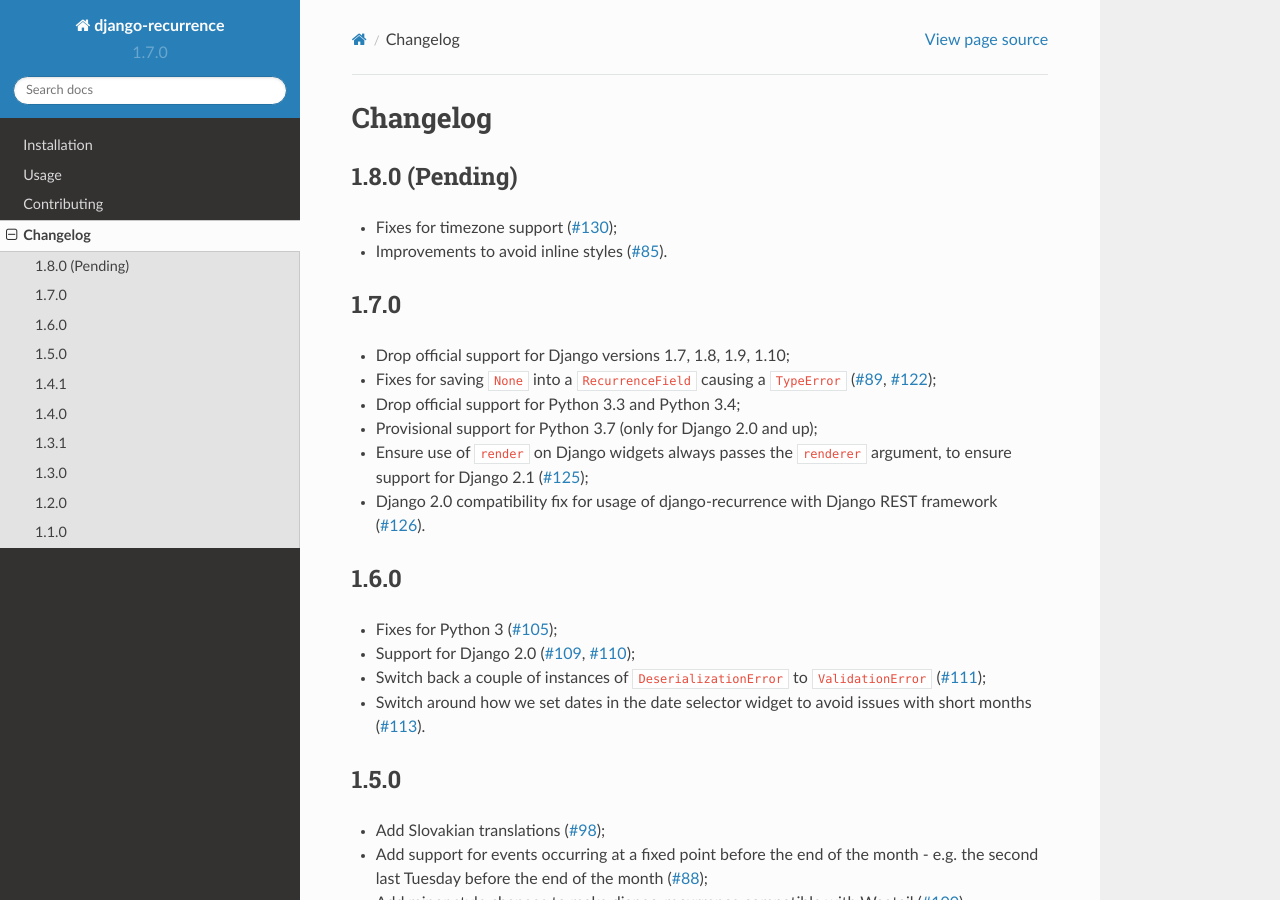
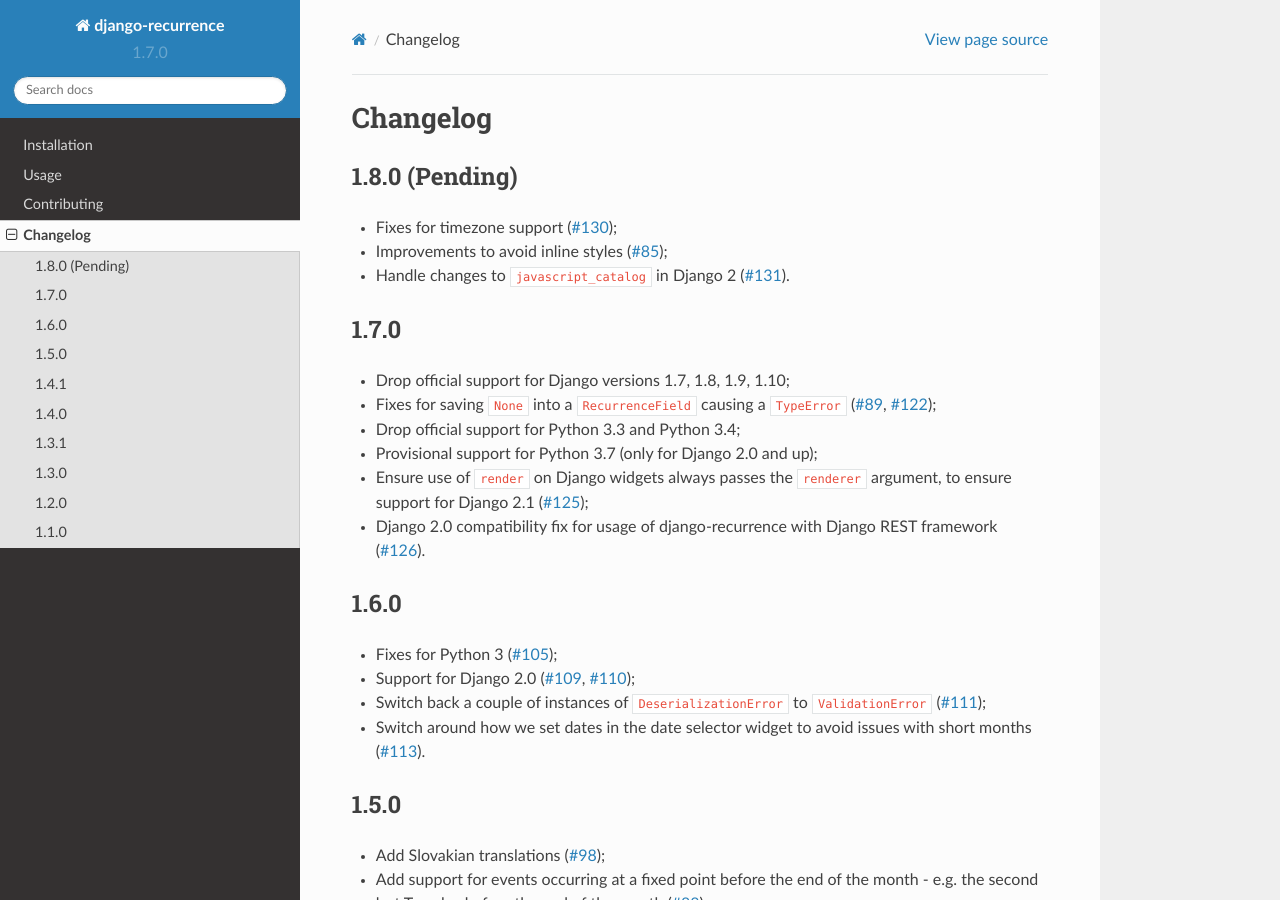
Before and after one commit to jazzband/django-recurrence, a Sphinx documentation site: the page built from docs/changelog.rst, in a window 1280 px wide and 900 px high. Built offline with Sphinx 7.4.7 and the Read the Docs theme 2.0.0, drawn with Linux system fonts in a browser that asks for light colours.

Commit message:
Add note on Django 2 fix

```diff
--- a/docs/changelog.rst
+++ b/docs/changelog.rst
@@ -5,7 +5,9 @@ Changelog
 ---------------
 
 * Fixes for timezone support (:issue:`130`);
-* Improvements to avoid inline styles (:issue:`85`).
+* Improvements to avoid inline styles (:issue:`85`);
+* Handle changes to ``javascript_catalog`` in Django 2
+  (:issue:`131`).
 
 
 1.7.0
```
